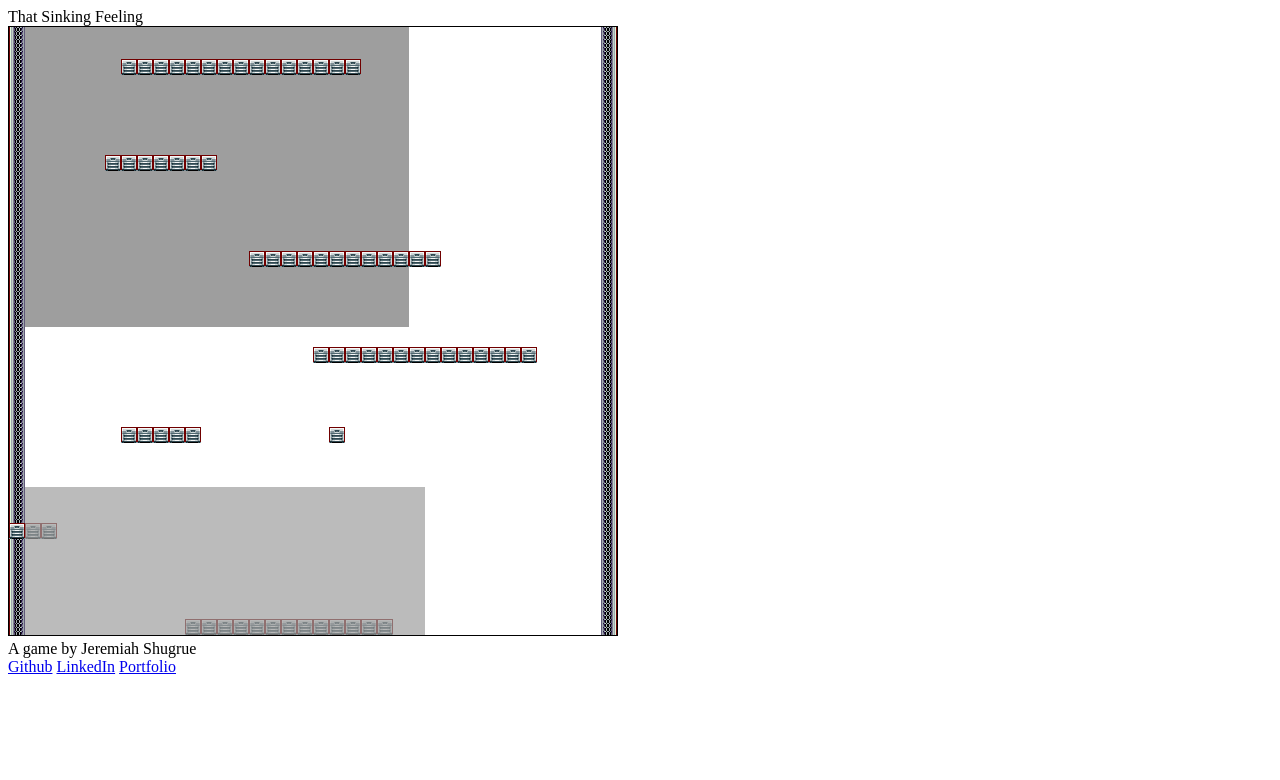
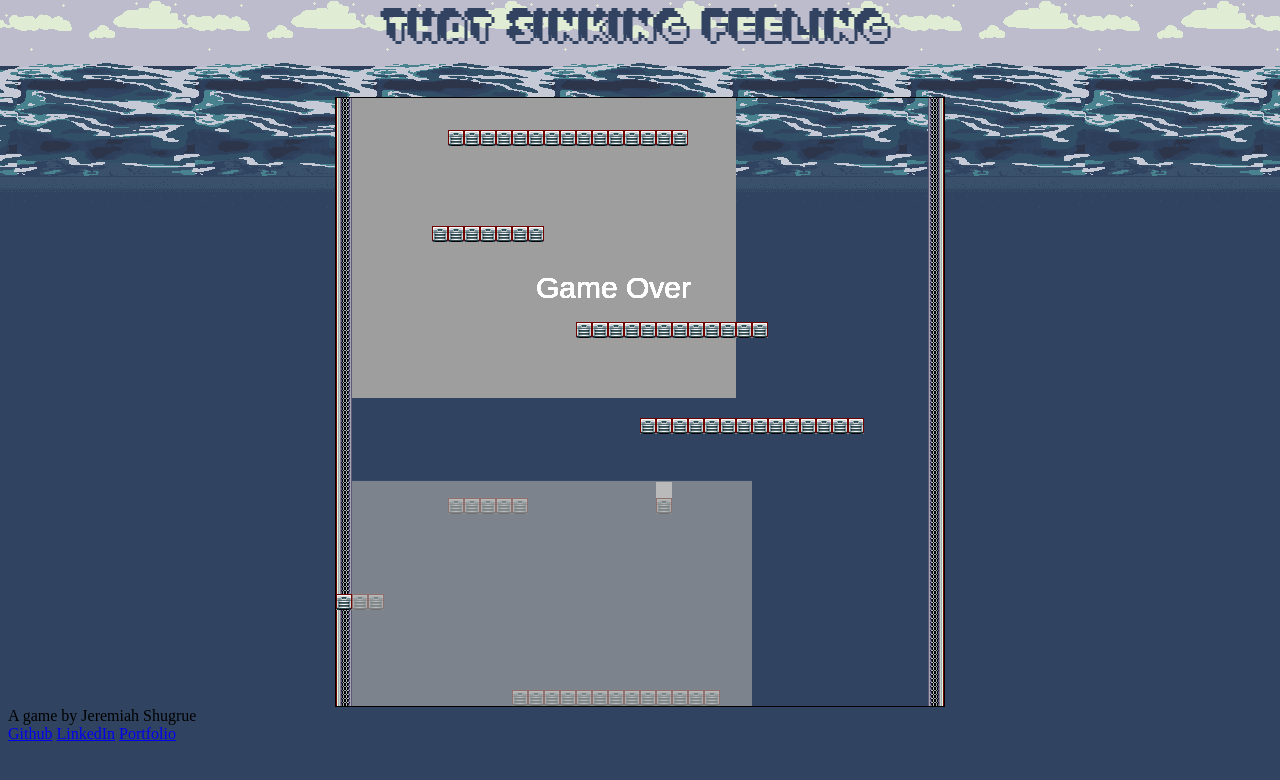
Before and after one commit to jpshugrue/That-Sinking-Feeling, a plain HTML site: page index.html in a window 1280 px wide. Drawn offline with nearby package versions, Linux system fonts and the light colour scheme.

Commit message:
Add header text and font

```diff
--- /dev/null
+++ b/attribution.txt
@@ -0,0 +1,2 @@
+main page background: Andrew Hoyt - chillhammer.com
+sprites: Metroid Fusion as ripped by Valtteri
--- a/css/main.css
+++ b/css/main.css
@@ -1,3 +1,43 @@
+@font-face {
+    font-family: 'extrudemedium';
+    src: url('fonts/extrude-webfont.woff2') format('woff2'),
+         url('fonts/extrude-webfont.woff') format('woff'),
+         url('fonts/extrude-webfont.ttf') format('truetype');
+    font-weight: normal;
+    font-style: normal;
+}
+
 canvas {
   border: 1px solid black;
 }
+
+html {
+  background: url("../images/pageBG.png") top center fixed;
+}
+
+body {
+  width: auto;
+  display: flex;
+  flex-direction: column;
+}
+
+header {
+  margin-bottom: 40px;
+  text-align: center;
+}
+
+canvas {
+  margin: 0 auto;
+}
+
+main {
+  display: flex;
+  align-items: center;
+}
+
+header span {
+  margin: 0 auto;
+  color: #314361;
+  font-family: extrudemedium;
+  font-size: 48px;
+}
--- a/index.html
+++ b/index.html
@@ -9,7 +9,7 @@
   </head>
   <body>
     <header>
-      <span>That Sinking Feeling</span>
+      <span className="waving">That Sinking Feeling</span>
     </header>
     <main>
       <canvas id="gameCanvas" width="608" height="608"></canvas>
--- a/js/bundle.js
+++ b/js/bundle.js
@@ -490,7 +490,7 @@
     this.waterImg = this.waterImg1;
 
     this.level = boardDim - (tileSize * 3);
-    this.speed = 20;
+    this.speed = 40;
     this.animCounter = 0;
   }
 
--- a/js/water.js
+++ b/js/water.js
@@ -14,7 +14,7 @@
     this.waterImg = this.waterImg1;
 
     this.level = boardDim - (tileSize * 3);
-    this.speed = 20;
+    this.speed = 40;
     this.animCounter = 0;
   }
 
```
Also changed, not shown: css/fonts/Extrude.ttf (added), css/fonts/extrude-webfont.woff (added), css/fonts/extrude-webfont.woff2 (added), images/pageBG.png (added), 1 other file.
